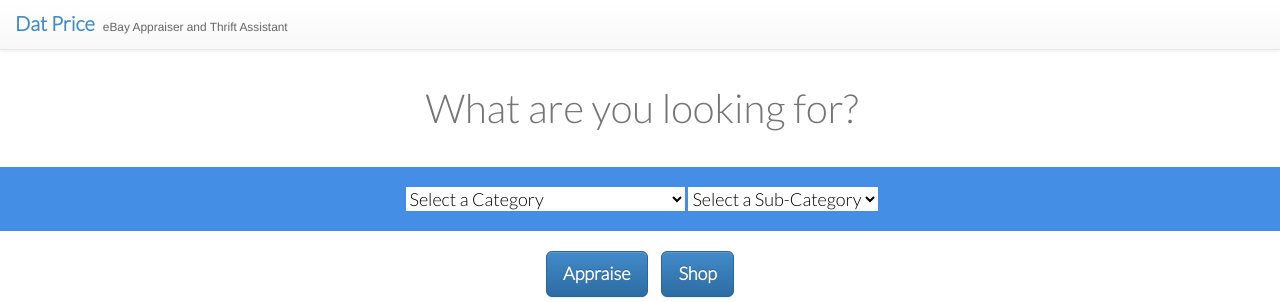
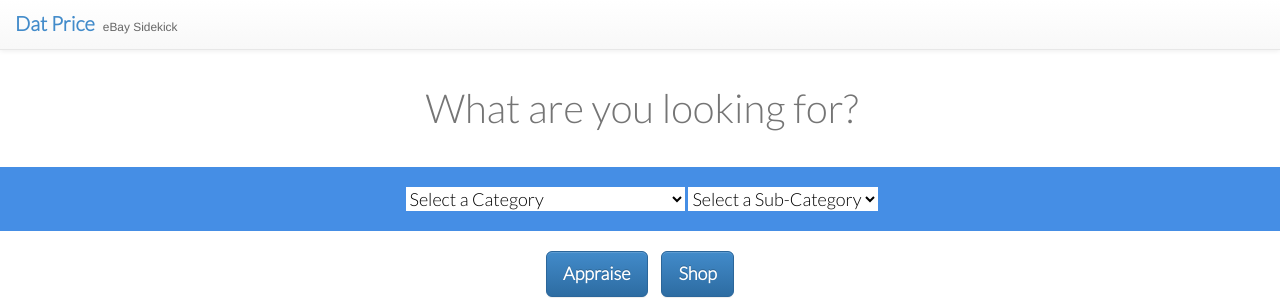
Before and after one commit to craigpalermo/DatPrice, a Django app: page / in a window 1280 px wide. Shown: the top 302 px of the page. Run offline with Django 3.2, Linux system fonts and the light colour scheme.

Commit message:
changed slogan

```diff
--- a/ebay_history/templates/base.html
+++ b/ebay_history/templates/base.html
@@ -11,15 +11,14 @@
 </head>
 
 <body>
-<nav class="navbar navbar-default navbar-fixed-top" role="navigation" id="navbar">
+<nav class="navbar navbar-default navbar-fixed-top" role="navigation">
 <div class="container pull-left">
     <div class="row">
         <div id="page-header">
-            <h1 id="name" style="display: inline;"><a href="/">Dat Price</a></h1><small id="tagline">eBay Appraiser and Thrift Assistant</small>
+            <h1 id="name" style="display: inline;"><a href="/">Dat Price</a></h1><small id="tagline">eBay Sidekick</small>
         </div>
     </div>
 </nav>
-
     <div class="row">
         {% block content %}
         {% endblock %}
@@ -29,7 +28,7 @@
 <div class="container pull-left">
     <div class="row">
         <div id="page-footer">
-            <small id="credits">Hacked at The HackTech 2014 by <a href="https://twitter.com/craig_palermo">Craig Palermo</a>, <a href="https://twitter.com/brittbinler">Brittany Binler</a>, <a href="https://twitter.com/rwolniak">Ryan Wolniak</a>, and <a href="https://.twitter.com/kunals1994">Kunal Sharma</a></small>
+            <small id="credits">Hacked at The HackTech 2014 by <a href="https://twitter.com/craig_palermo">Craig Palermo</a>, <a href="https://twitter.com/brittbinler">Brittany Binler</a>, <a href="https://twitter.com/rwolniak">Ryan Wolniak</a>, and <a href="https://.twitter.com/">Kunal Sharma</a></small>
         </div>
     </div>
 </nav>
```
